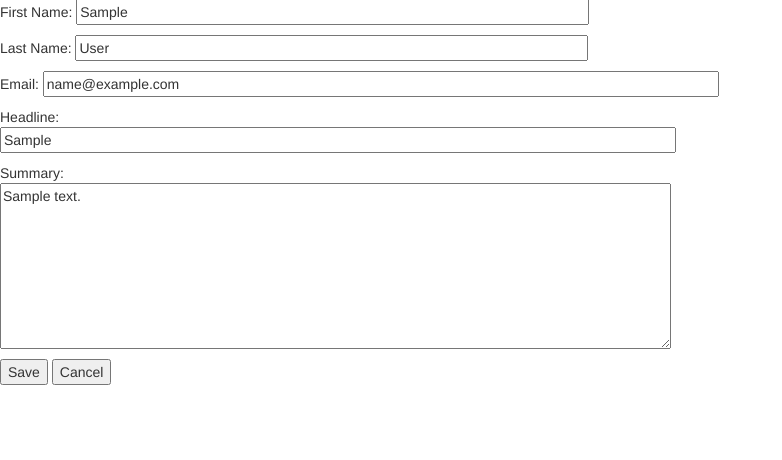
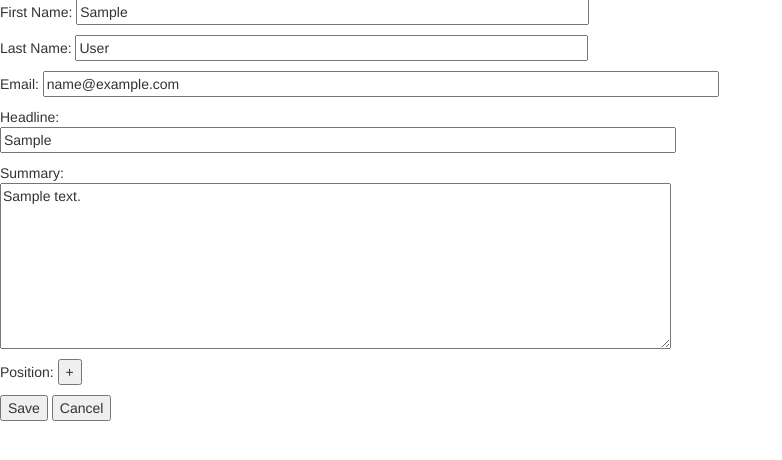
Before and after one commit to gvale049/profiles, a PHP site: page /edit.php?profile_id=1 in a window 1280 px wide. Shown: the part 71-531 px from the top of the page, without its empty margins (0-782 px from the left). Run offline with PHP 8.4, Linux system fonts and the light colour scheme; the visitor is signed in with stand-in values (Sample User, id 1); tables that the repository leaves empty or names only in its code hold one stand-in row (values such as "Sample post").

Commit message:
Edit Positions Database

```diff
--- a/add.php
+++ b/add.php
@@ -64,6 +64,7 @@
 
             $rank = 1;
             for($i=1; $i<=9; $i++) {
+                // cotinue will skip the rest of the current loop to the next iteration
                 if ( ! isset($_POST['year'.$i]) ) continue;
                 if ( ! isset($_POST['desc'.$i]) ) continue;
 
@@ -92,6 +93,7 @@
 
     function validatePos() {
         for ($i = 0; $i <= 9; $i++) {
+            // cotinue will skip the rest of the current loop to the next iteration
             if ( ! isset($_POST['year'.$i]) ) continue;
             if ( ! isset($_POST['desc'.$i]) ) continue;
 
@@ -172,7 +174,6 @@
             });
         });
     </script>
-    <?php validatePos();?>
 </div>
 </body>
 </html>
--- a/edit.php
+++ b/edit.php
@@ -44,6 +44,31 @@
             $_SESSION['error'] = '<p style="color: red;">'.htmlentities("All values are required")."</p>\n";
             header("Location: edit.php?profile_id=".$_POST['profile_id']);
             return;
+        }
+
+        $stmt = $pdo->prepare('DELETE FROM Position WHERE profile_id=:pid');
+        $stmt->execute(array(':pid' => $_REQUEST['profile_id']));
+
+        $rank = 1;
+        for($i=1; $i<=9; $i++) {
+            if ( ! isset($_POST['year'.$i]) ) continue;
+            if ( ! isset($_POST['desc'.$i]) ) continue;
+
+            $year = $_POST['year'.$i];
+            $desc = $_POST['desc'.$i];
+            $stmt = $pdo->prepare('INSERT INTO Position
+                (profile_id, rank, year, description)
+                VALUES ( :pid, :rank, :year, :desc)');
+
+            $stmt->execute(array(
+            ':pid' => htmlentities($_GET['profile_id']),
+            ':rank' => htmlentities($rank),
+            ':year' => htmlentities($year),
+            ':desc' => htmlentities($desc))
+            );
+
+        $rank++;
+
         }
 
         $sql = "UPDATE Profile SET first_name = :first_name,
@@ -110,10 +135,38 @@
 <input type="text" name="headline" size="80" value="<?= $headline ?>"></p>
 <p>Summary:<br/>
 <textarea name="summary" rows="8" cols="80" value=><?= $summary ?></textarea>
+<p>Position: <input type="submit" id="addPos" value="+"></p>
+<div id="position_fields"></div>
+
 <input type="hidden" name="profile_id" value="<?= $profile_id ?>">
 <p><input type="submit" value="Save"/>
 <input type="submit" name="cancel" value="Cancel"></p>
 </form>
+<script>
+        countPos = 0;
+
+        $(document).ready(function(){
+            window.console && console.log('Document ready called');
+            $('#addPos').click(function(event){
+                // http://api.jquery.com/event.preventdefault/
+                event.preventDefault();
+                if (countPos >= 9) {
+                    alert("Maximum of nine position entries exceeded");
+                    return;
+                }
+                countPos++;
+                window.console && console.log("Adding position "+ countPos);
+                $('#position_fields').append(
+                    '<div id="position'+countPos+'"> \
+                    <p>Year: <input type="text" name="year'+countPos+'" value="" /> \
+                    <input type="button" value="-" \
+                        onclick="$(\'#position'+countPos+'\').remove();return false;"></p> \
+                        <textarea name="desc'+countPos+'" rows="8" cols="80"></textarea>\
+                    </div>'
+                );
+            });
+        });
+    </script>
 </div>
 </body>
 </html>
```
